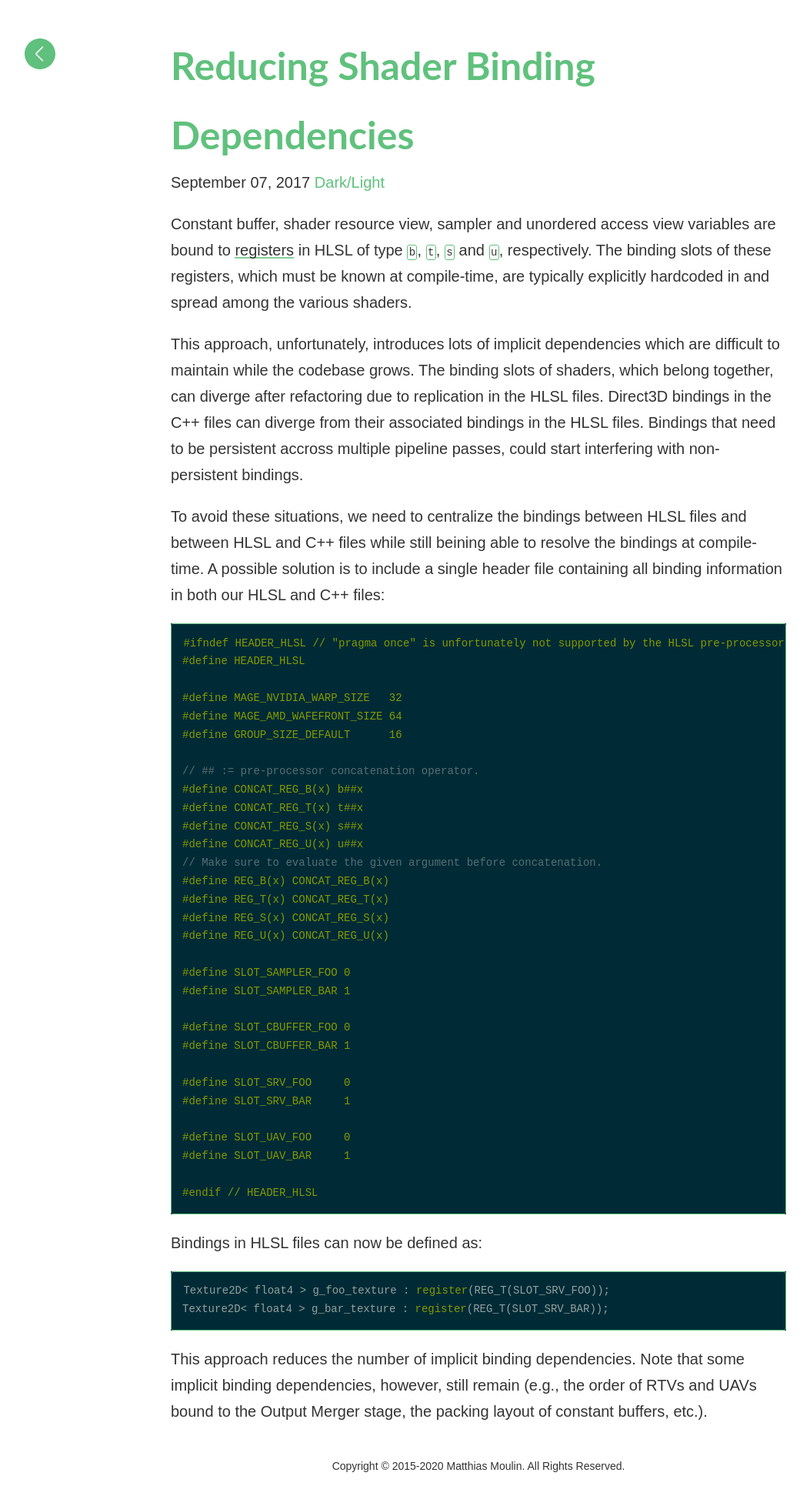
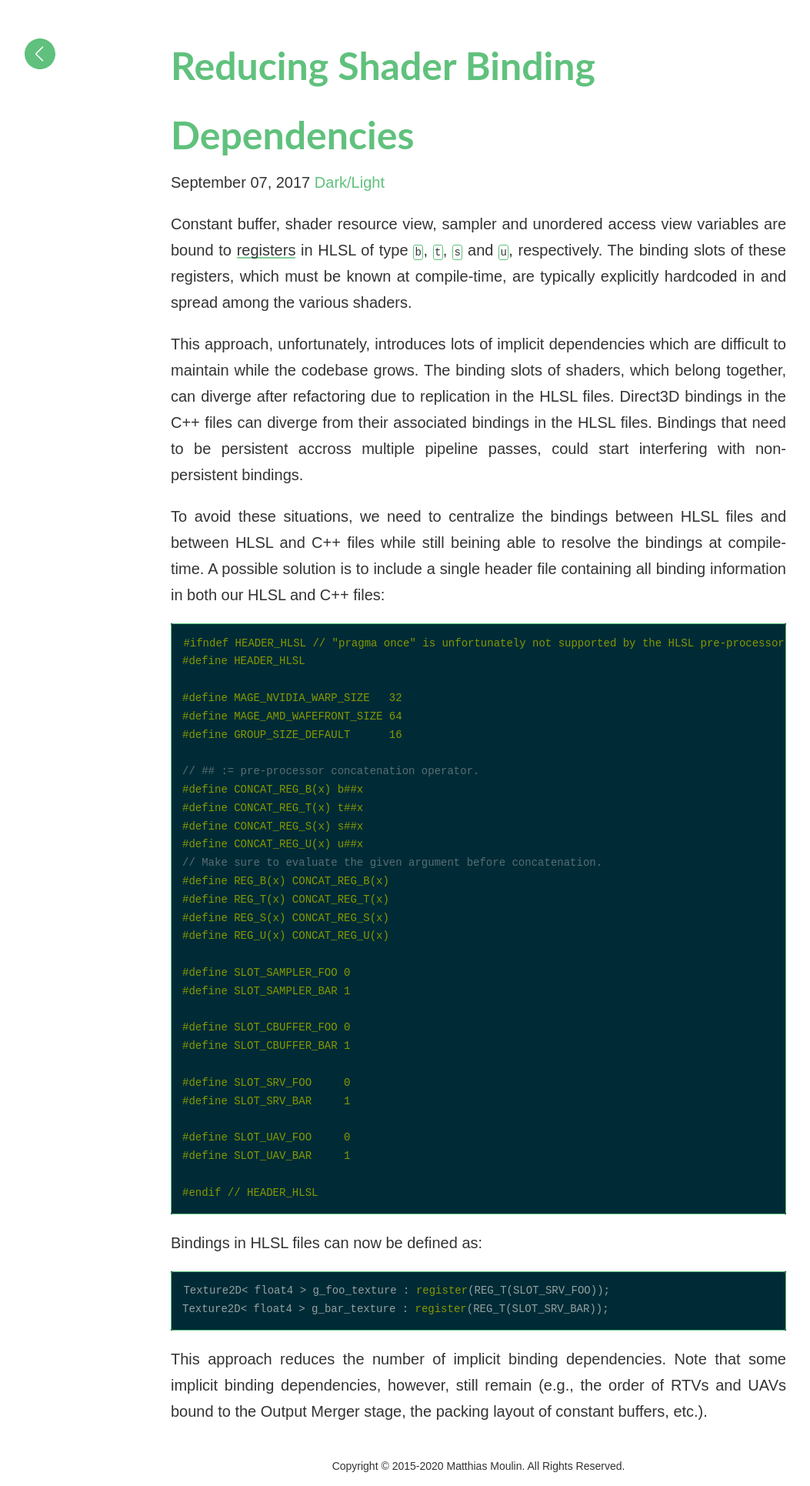
Before and after one commit to matt77hias/Blog, a Jekyll site: the page built from _posts/2017-09-07-reducing-shader-binding-dependencies.md, in a window 1280 px wide. Shown: the whole page at 77% size, without its empty margins (18-1071 px from the left). Built offline with Jekyll 4.4.1, drawn with Linux system fonts in a browser that asks for light colours; comment, search, counter and statistics services are not loaded.

Commit message:
Update style.scss

```diff
--- a/_sass/style.scss
+++ b/_sass/style.scss
@@ -28,6 +28,11 @@ h1, h2, h3, h4, h5, h6
 	font-weight: bold;
 	line-height: 1.8;
 	margin: 0;
+}
+
+p
+{
+	text-align: justify;
 }
 
 a
```
